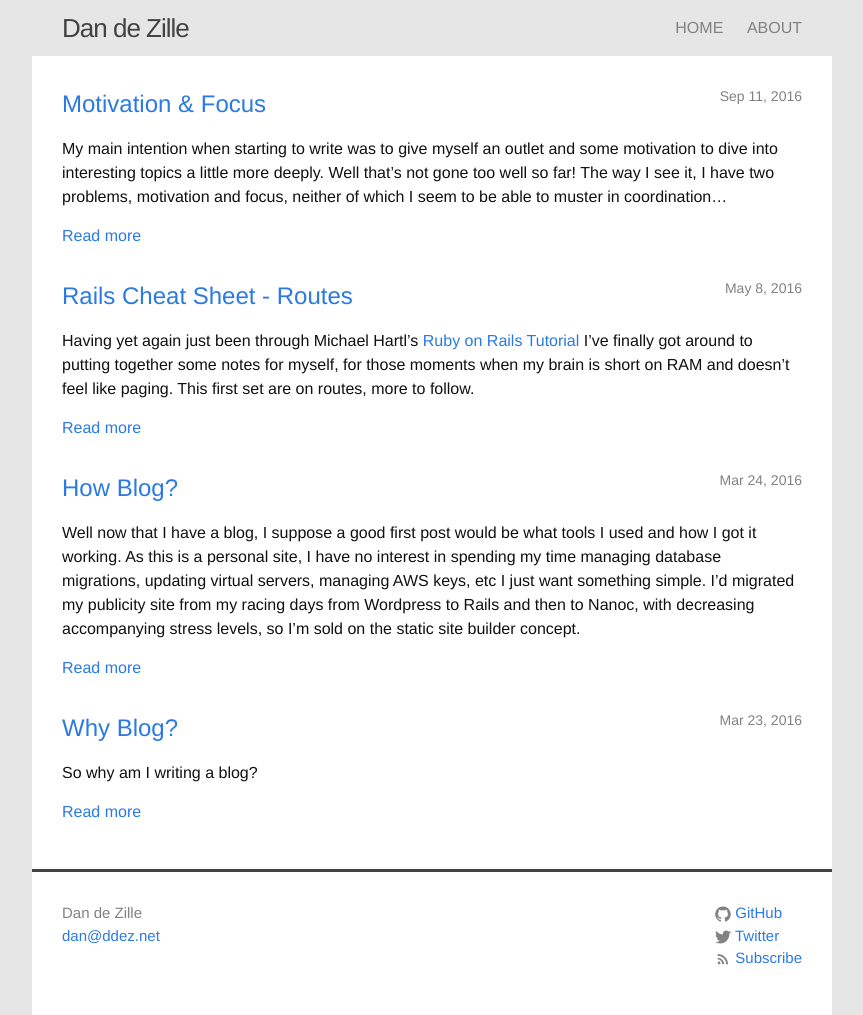
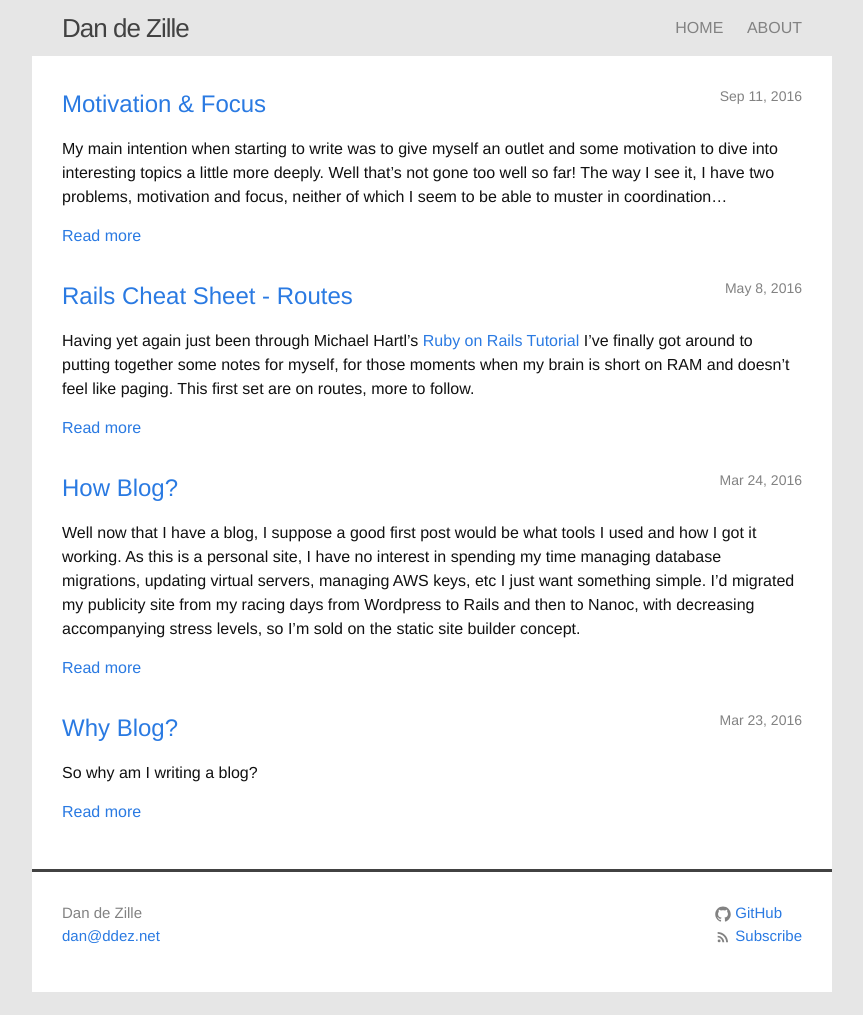
Before and after one commit to dandezille/blog, a Jekyll site: the page built from index.html, in a window 1280 px wide. Shown: the whole page, without its empty margins (208-1071 px from the left). Built offline with Jekyll 4.4.1, drawn with Linux system fonts in a browser that asks for light colours; after the commit the page ends 992 px from its top, so only the background shows below that.

Commit message:
Remove twitter link

```diff
--- a/_includes/footer.html
+++ b/_includes/footer.html
@@ -12,7 +12,6 @@
       <div class="footer-col-right">
         <ul class="social-media-list">
           <li>{% include icon-github.html username=site.github_username %}</li>
-          <li>{% include icon-twitter.html username=site.twitter_username %}</li>
           <li>{% include icon-rss.html %}</li>
         </ul>
       </div>
```
